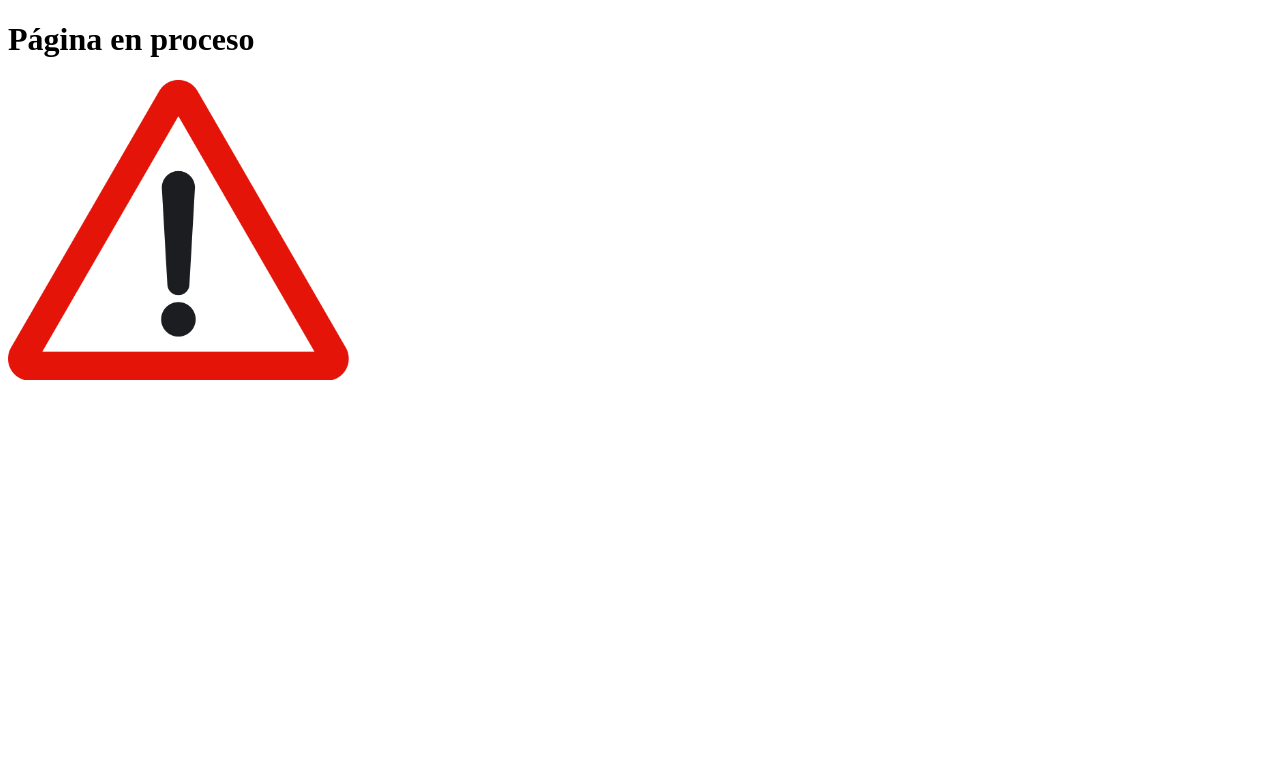
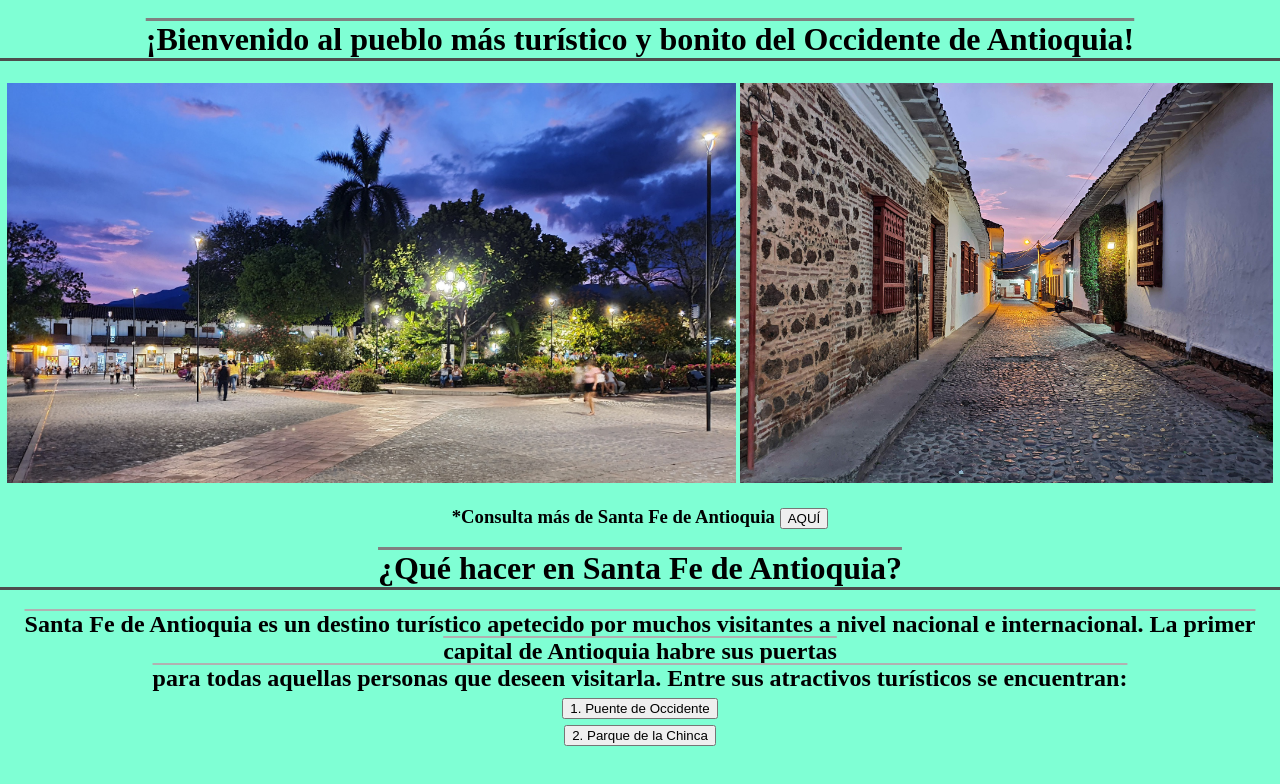
Before and after one commit to RdzJJ/Viajes, a plain HTML site: page Santacho.html in a window 1280 px wide. Drawn offline with Linux system fonts and the light colour scheme.

Commit message:
cambios asesoria

```diff
--- a/Santacho.html
+++ b/Santacho.html
@@ -1,13 +1,20 @@
 <!DOCTYPE html>
 <html lang="en">
-<head>
-    <meta charset="UTF-8">
-    <meta http-equiv="X-UA-Compatible" content="IE=edge">
-    <meta name="viewport" content="width=device-width, initial-scale=1.0">
+    <head>
+<link rel="stylesheet" href="css/santafe.css">
+
+
     <title>Santa Fe de Antioquia</title>
 </head>
 <body>
-    <h1>Página en proceso</h1>
-    <img src="Img/Peligro.png" height="300"> </img>
+    <h1>¡Bienvenido al pueblo más turístico y bonito del Occidente de Antioquia!</h1>
+    <img src="santa fe/Parque.jpg" height="400"> </img> <img src="santa fe/Calles.jpg" height="400"></img>
+    <h3>*Consulta más de Santa Fe de Antioquia <a href="http://www.santafedeantioquia-antioquia.gov.co/"><button>AQUÍ</button></a></h3>
+    <h1>¿Qué hacer en Santa Fe de Antioquia?</h1>
+        <p><h2>Santa Fe de Antioquia es un destino turístico apetecido por muchos visitantes a nivel nacional e internacional. La primer capital de Antioquia habre sus puertas <br> para todas aquellas personas que deseen visitarla. Entre sus atractivos turísticos se encuentran: <br><a href="https://es.wikipedia.org/wiki/Puente_de_Occidente"><button>1. Puente de Occidente</button></a><br><a href="https://es.wikipedia.org/wiki/Iglesia_de_Nuestra_Se%C3%B1ora_de_Chiquinquir%C3%A1_(Santa_Fe_de_Antioquia)"><button>2. Parque de la Chinca</button></a></h2>
+
+
+        </p>
+
 </body>
 </html>
--- a/css/main.css
+++ b/css/main.css
@@ -1,11 +1,12 @@
 body {
-    background-color: rgb(194, 235, 189);
+    background-color: #e5ffe2;
+    text-align: center;
   }
 
-  div {
-    animation-duration: 3s;
-  } h1 {
-    color: white;
+/*
+  h1 {
+    color: rgb(0, 0, 0);
+    border-color: black;
     text-align: center; }
 
     div ¨{border-color: black;}
@@ -17,6 +18,16 @@ body {
 #cartagena{ align-self: center;
     /*position: absolute;
         left: 900px;
-        top: 500px; */
+        top: 500px; */}
 
-}
+#cancun{ align-self: center;
+    /*position: absolute;
+        left: 900px;
+        */}
+
+#Medellin¨{ align-self: center;
+    /*position: absolute;
+        left: 900px;
+        top: 500px; */}
+
+*/
--- /dev/null
+++ b/css/santafe.css
@@ -0,0 +1,21 @@
+body {  margin: 0;
+        min-height: 100vh;
+        background-color: rgb(127, 255, 212);
+        background-repeat: no-repeat;
+        background-size: cover;
+        background-attachment: fixed;
+        text-align: center;}
+
+h1 {    color: black;
+        height: initial;
+        text-decoration-line: overline;
+        text-decoration-color: gray;
+        border-block-end-style: outset;
+        border-color: rgb(161, 161, 161);}
+
+h2 {    color: black;
+        text-decoration-line: overline;
+        text-decoration-color: rgb(177, 177, 177);
+        text-align: center;}
+
+h3 {    color:black;}
```
Also changed, not shown: Viajemos.html (+3 -4 lines), Img/Santa-Fe-de-Antioquia.jpg (added), santa fe/Calles.jpg (added), santa fe/Parque.jpg (added).
